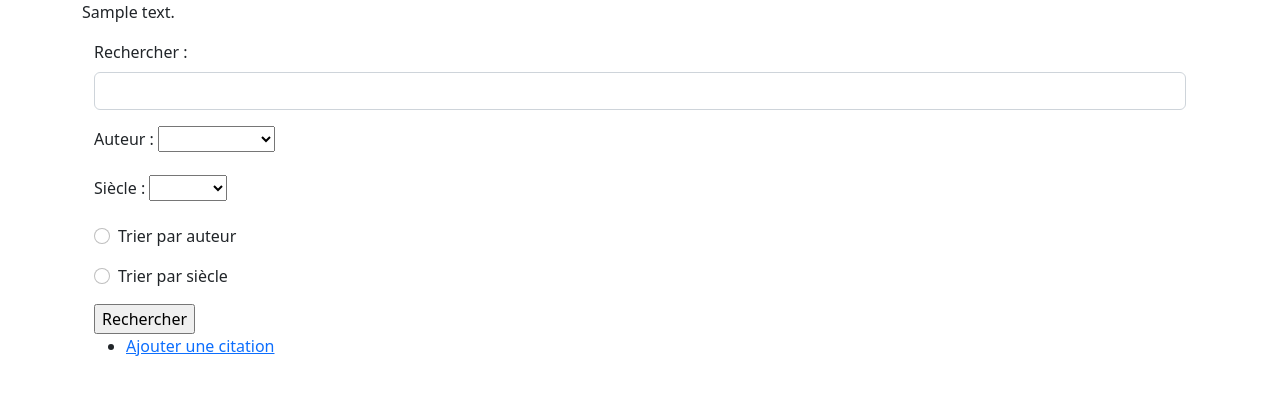
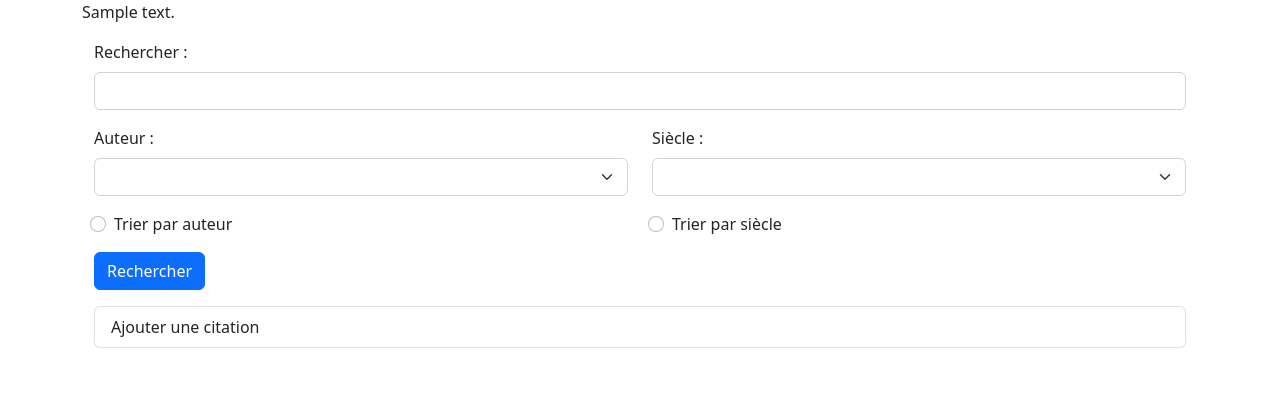
Before and after one commit to jneda/dicocitations, a PHP site: page / in a window 1280 px wide. Shown: the top 395 px of the page. Run offline with PHP 8.4, Linux system fonts and the light colour scheme; tables that the repository leaves empty or names only in its code hold one stand-in row (values such as "Sample post"); data that the repository does not hold is empty.

Commit message:
More Bootstrap styling

```diff
--- a/includes/searchQuoteForm.php
+++ b/includes/searchQuoteForm.php
@@ -4,10 +4,11 @@
       <label for="q" class="form-label">Rechercher :</label>
       <input type="search" name="q" id="q" class="form-control">
     </div>
-    <div class="mb-3">
+    <div class="row">
+      <div class="mb-3 col">
         <label for="author" class="form-label">Auteur :</label>
-      <select name="author" id="author">
-        <option disabled selected value></option>
+        <select name="author" id="author" class="form-select">
+          <option selected value></option>
           <?php foreach ($authors as $author) { ?>
             <option value="<?= $author['id'] ?>">
               <?= $author['lastName'] . ' ' . $author['firstName'] ?>
@@ -15,10 +16,10 @@
           <?php } ?>
         </select>
       </div>
-    <div class="mb-3">
+      <div class="mb-3 col">
         <label for="century" class="form-label">Siècle :</label>
-      <select name="century" id="century">
-        <option disabled selected value></option>
+        <select name="century" id="century" class="form-select">
+          <option selected value></option>
           <?php foreach ($centuries as $century) { ?>
             <option value="<?= $century[0] ?>">
               <?= $century[0] ?>
@@ -26,21 +27,24 @@
           <?php } ?>
         </select>
       </div>
-    <div class="mb-3 form-check">
+    </div>
+    <div class="row">
+      <div class="mb-3 form-check col ms-2">
         <label for="author" class=" form-check-label">Trier par auteur</label>
         <input type="radio" name="sortBy" value="author" class="form-check-input">
       </div>
-    <div class="mb-3 form-check">
+      <div class="mb-3 form-check col ms-2">
         <label for="century" class=" form-check-label">Trier par siècle</label>
         <input type="radio" name="sortBy" value="century" class="form-check-input">
       </div>
-    <input type="submit" value="Rechercher">
+    </div>
+    <input type="submit" value="Rechercher" class="btn btn-primary mb-3">
   </form>
 </div>
 <div class="container">
   <nav>
-    <ul>
-      <li><a href="saisiecit.php">Ajouter une citation</a></li>
-    </ul>
+    <div class="list-group">
+      <a href="saisiecit.php" class="list-group-item list-group-item-action">Ajouter une citation</a>
+          </div>
   </nav>
 </div>
```
Lines whose indentation alone changed are shown as unchanged.
